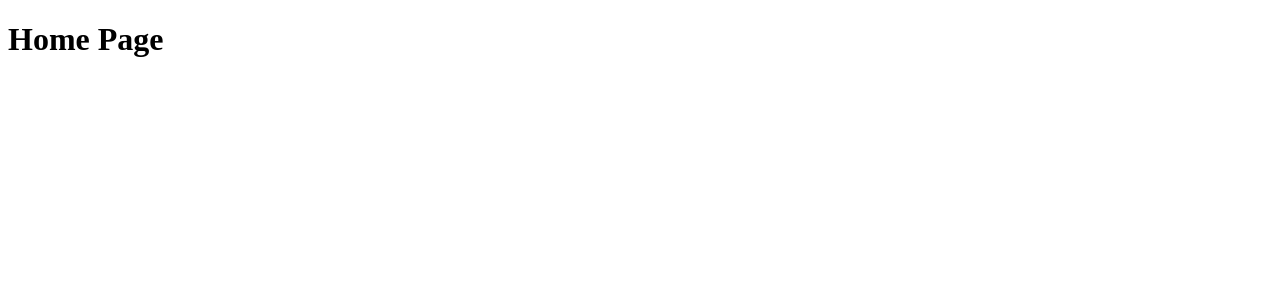
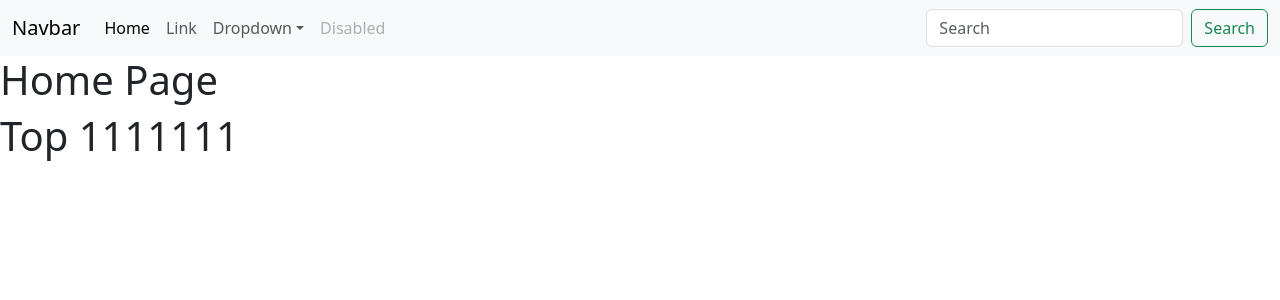
Before and after one commit to JOSYANTL/SL001_Frontend, a React (Vite) app in the folder sl001fr/: page /home in a window 1280 px wide. Shown: the top 300 px of the page. Built offline with nearby package versions, Linux system fonts and the light colour scheme.

Commit message:
git commit -m "SL001-13 [SL001_Frontend] Add NavBar into frontend structure"

```diff
--- a/sl001fr/package.json
+++ b/sl001fr/package.json
@@ -10,11 +10,11 @@
     "preview": "vite preview"
   },
   "dependencies": {
+    "@popperjs/core": "^2.11.8",
     "bootstrap": "^5.3.8",
     "react": "^19.2.0",
     "react-dom": "^19.2.0",
     "react-router-dom": "^7.9.6",
-    "sass": "^1.94.2",
     "vitest": "^3.2.4"
   },
   "devDependencies": {
@@ -27,6 +27,7 @@
     "eslint-plugin-react-hooks": "^7.0.1",
     "eslint-plugin-react-refresh": "^0.4.24",
     "globals": "^16.5.0",
+    "sass": "^1.94.2",
     "vite": "^7.2.4"
   }
 }
--- /dev/null
+++ b/sl001fr/src/Components/NavBar.jsx
@@ -0,0 +1,47 @@
+import React from "react";
+
+export default function NavBar() {
+    return (
+        <nav className="navbar navbar-expand-lg bg-body-tertiary">
+            <div className="container-fluid">
+                <a className="navbar-brand" href="#">Navbar</a>
+                <button className="navbar-toggler" type="button" data-bs-toggle="collapse"
+                        data-bs-target="#navbarSupportedContent" aria-controls="navbarSupportedContent"
+                        aria-expanded="false" aria-label="Toggle navigation">
+                    <span className="navbar-toggler-icon"></span>
+                </button>
+                <div className="collapse navbar-collapse" id="navbarSupportedContent">
+                    <ul className="navbar-nav me-auto mb-2 mb-lg-0">
+                        <li className="nav-item">
+                            <a className="nav-link active" aria-current="page" href="#">Home</a>
+                        </li>
+                        <li className="nav-item">
+                            <a className="nav-link" href="#">Link</a>
+                        </li>
+                        <li className="nav-item dropdown">
+                            <a className="nav-link dropdown-toggle" href="#" role="button" data-bs-toggle="dropdown"
+                               aria-expanded="false">
+                                Dropdown
+                            </a>
+                            <ul className="dropdown-menu">
+                                <li><a className="dropdown-item" href="#">Action</a></li>
+                                <li><a className="dropdown-item" href="#">Another action</a></li>
+                                <li>
+                                    <hr className="dropdown-divider"/>
+                                </li>
+                                <li><a className="dropdown-item" href="#">Something else here</a></li>
+                            </ul>
+                        </li>
+                        <li className="nav-item">
+                            <a className="nav-link disabled" aria-disabled="true">Disabled</a>
+                        </li>
+                    </ul>
+                    <form className="d-flex" role="search">
+                        <input className="form-control me-2" type="search" placeholder="Search" aria-label="Search"/>
+                        <button className="btn btn-outline-success" type="submit">Search</button>
+                    </form>
+                </div>
+            </div>
+        </nav>
+    )
+}
--- a/sl001fr/src/Pages/Home.jsx
+++ b/sl001fr/src/Pages/Home.jsx
@@ -1,14 +1,23 @@
 import React from "react";
 import Top from "../Components/Top.jsx";
-
+import NavBar from "../Components/NavBar.jsx";
 // function top(){
 //     <Top></Top>
 // }
+function Sidebar(){
+
+}
+
+function Footer(){
+
+}
 
 export default function Home(){
     return (
         <div>
+            <NavBar/>
             <h1>Home Page</h1>
+            <Top></Top>
         </div>
     );
 }
--- a/sl001fr/src/main.jsx
+++ b/sl001fr/src/main.jsx
@@ -1,6 +1,6 @@
 import React from 'react'
 import ReactDOM from 'react-dom/client'
-import './App/App.css'                // 用你的 App.css
+import './scss/styles.scss'                // 用你的 App.css
 import { RouterProvider } from 'react-router-dom'
 import router from './App/router.jsx'     // src/App/router.jsx
 
--- /dev/null
+++ b/sl001fr/src/scss/styles.scss
@@ -0,0 +1,2 @@
+// Import all of Bootstrap’s CSS
+@import "bootstrap/scss/bootstrap";
```
Also changed, not shown: 1 other file (tests, documents, lock files or other folders).
